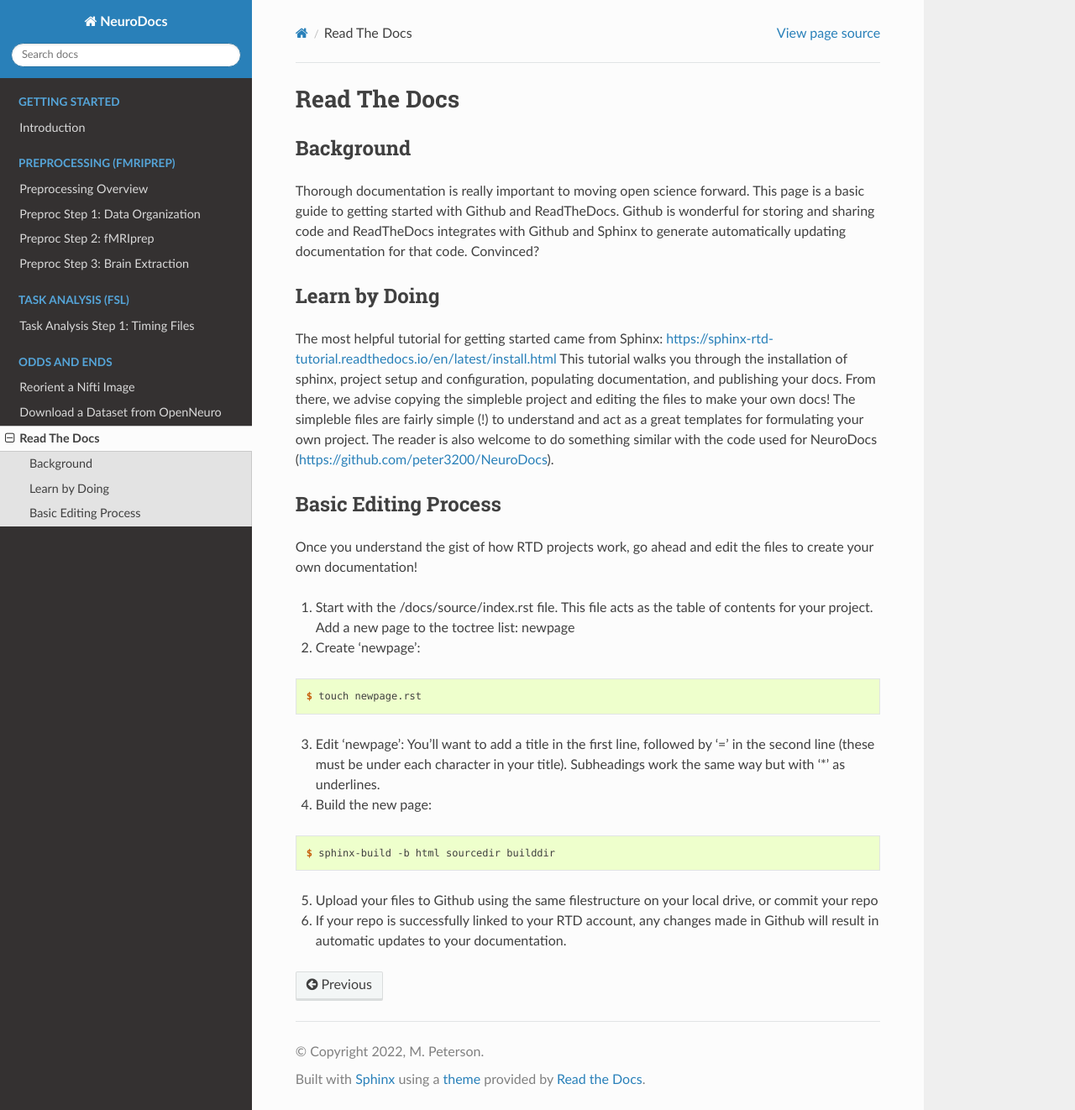
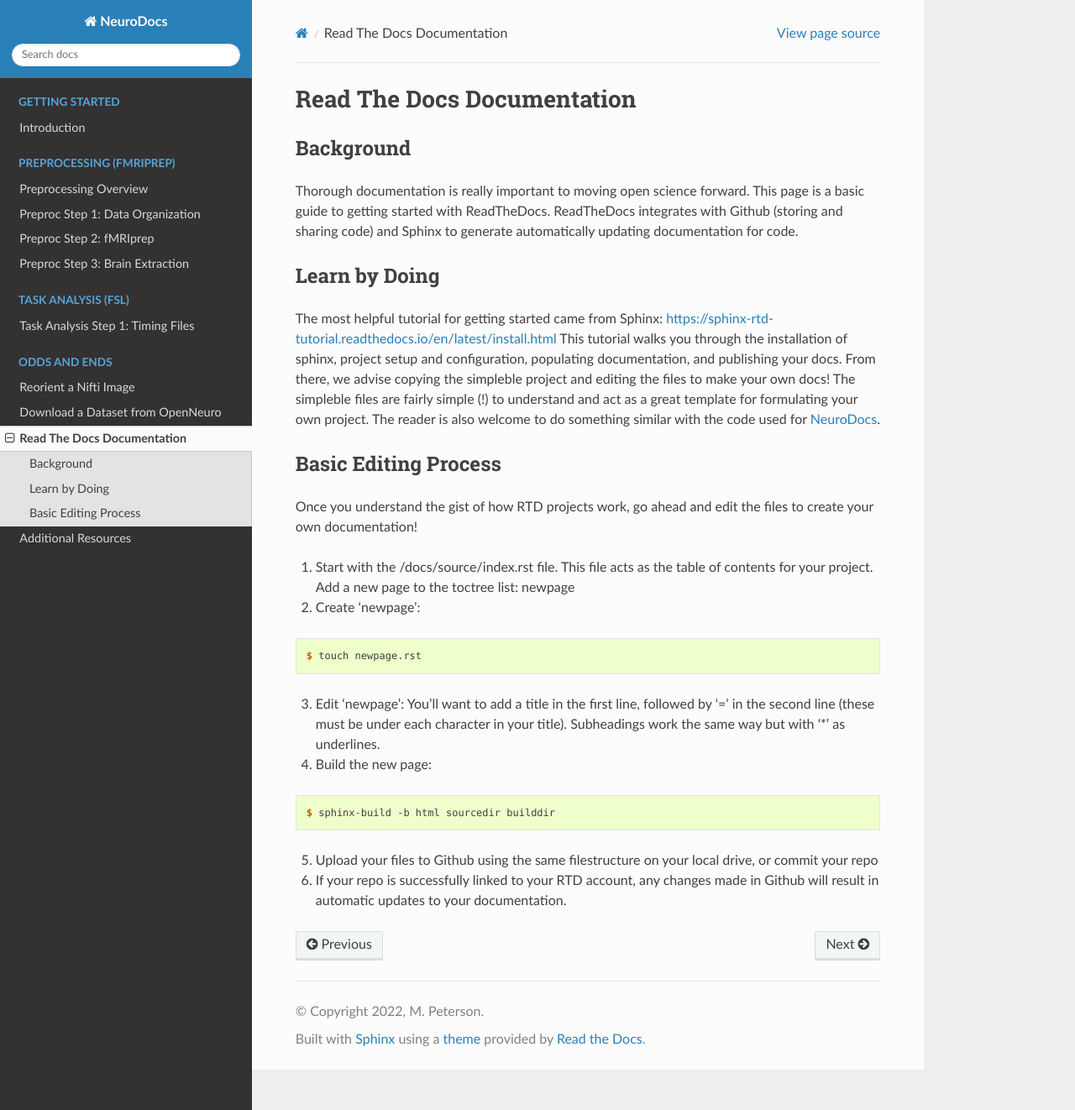
Before and after one commit to peter3200/NeuroDocs, a Sphinx documentation site: the page built from docs/source/misc/rtd.rst, in a window 1280 px wide and 1322 px high. Shown: the whole window at 84% size. Built offline with Sphinx 7.4.7 and the Read the Docs theme 2.0.0, drawn with Linux system fonts in a browser that asks for light colours; pages that are not in the unit, such as notebooks, are missing from menus.

Commit message:
Add files via upload

```diff
--- a/docs/source/misc/rtd.rst
+++ b/docs/source/misc/rtd.rst
@@ -1,15 +1,15 @@
-Read The Docs
-=============
+Read The Docs Documentation
+===========================
 
 Background
 **********
 
-Thorough documentation is really important to moving open science forward. This page is a basic guide to getting started with Github and ReadTheDocs. Github is wonderful for storing and sharing code and ReadTheDocs integrates with Github and Sphinx to generate automatically updating documentation for that code. Convinced?
+Thorough documentation is really important to moving open science forward. This page is a basic guide to getting started with ReadTheDocs. ReadTheDocs integrates with Github (storing and sharing code) and Sphinx to generate automatically updating documentation for code.
 
 Learn by Doing
 **************
 
-The most helpful tutorial for getting started came from Sphinx: https://sphinx-rtd-tutorial.readthedocs.io/en/latest/install.html This tutorial walks you through the installation of sphinx, project setup and configuration, populating documentation, and publishing your docs. From there, we advise copying the simpleble project and editing the files to make your own docs! The simpleble files are fairly simple (!) to understand and act as a great templates for formulating your own project. The reader is also welcome to do something similar with the code used for NeuroDocs (https://github.com/peter3200/NeuroDocs).
+The most helpful tutorial for getting started came from Sphinx: https://sphinx-rtd-tutorial.readthedocs.io/en/latest/install.html This tutorial walks you through the installation of sphinx, project setup and configuration, populating documentation, and publishing your docs. From there, we advise copying the simpleble project and editing the files to make your own docs! The simpleble files are fairly simple (!) to understand and act as a great template for formulating your own project. The reader is also welcome to do something similar with the code used for `NeuroDocs <https://github.com/peter3200/NeuroDocs>`__.
 
 
 Basic Editing Process
```
Also changed, not shown: docs/source/misc/addresources.rst (added, +12 -0 lines).
